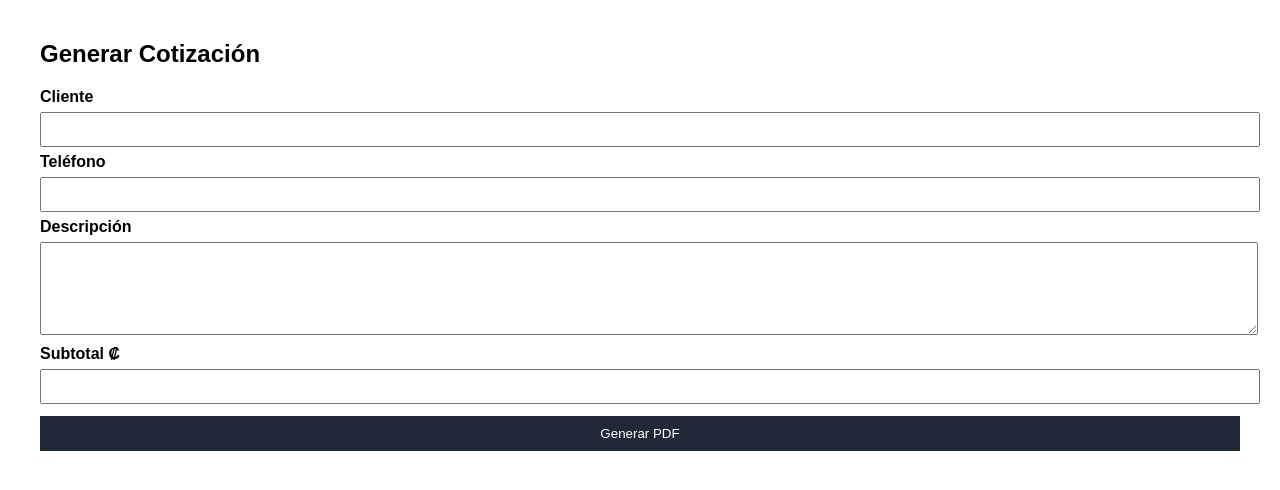
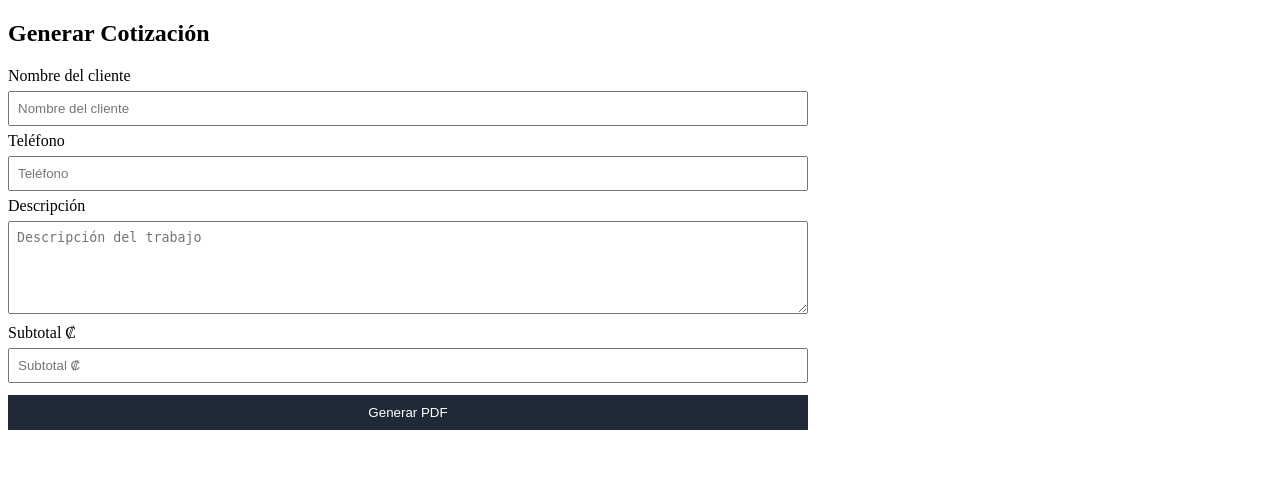
Before and after one commit to heyjuanma/cotizaciones-flask, a Flask app: page / in a window 1280 px wide. Shown: the top 490 px of the page. Run offline with Flask 3, Linux system fonts and the light colour scheme.

Commit message:
Update formulario.html

```diff
--- a/templates/formulario.html
+++ b/templates/formulario.html
@@ -1,33 +1,46 @@
 <!DOCTYPE html>
 <html>
 <head>
-    <title>Cotización</title>
+    <meta charset="utf-8"/>
+    <title>Generar Cotización</title>
     <style>
-        body { font-family: Arial; margin: 40px; }
-        input, textarea, button { width: 100%; padding: 8px; margin: 6px 0; }
-        button { background: #1f2937; color: white; border: none; padding: 10px; cursor: pointer;}
-        label { font-weight: bold; }
+        body { font-family: Arial, margin: 30px; max-width: 800px; }
+        input, textarea, button { width: 100%; padding: 8px; margin: 6px 0; box-sizing: border-box; }
+        button { background: #1f2937; color: white; border: none; padding: 10px; cursor: pointer; }
+        .mensaje { background: #e6ffed; border: 1px solid #2ecc71; padding: 10px; margin: 10px 0; }
+        .error { background: #ffe6e6; border: 1px solid #e74c3c; padding: 10px; margin: 10px 0; }
+        .download { margin-top: 12px; display:inline-block; padding:10px 14px; background:#2563eb; color:#fff; text-decoration:none; border-radius:4px;}
     </style>
 </head>
 <body>
+    <h2>Generar Cotización</h2>
 
-<h2>Generar Cotización</h2>
+    {% if mensaje %}
+        <div class="mensaje">{{ mensaje }}</div>
+    {% endif %}
 
-<form method="post">
-    <label>Cliente</label>
-    <input name="cliente" required>
+    {% if download_url %}
+        <div>
+            <strong>Contrato:</strong> {{ contrato }}<br>
+            <strong>Cliente:</strong> {{ cliente }}<br>
+            <a class="download" href="{{ download_url }}" target="_blank" rel="noopener">Descargar PDF (se abre en nueva pestaña)</a>
+        </div>
+    {% endif %}
 
-    <label>Teléfono</label>
-    <input name="telefono" required>
+    <form method="post">
+        <label>Nombre del cliente</label>
+        <input name="cliente" placeholder="Nombre del cliente" required>
 
-    <label>Descripción</label>
-    <textarea name="descripcion" rows="5" required></textarea>
+        <label>Teléfono</label>
+        <input name="telefono" placeholder="Teléfono" required>
 
-    <label>Subtotal ₡</label>
-    <input type="number" step="0.01" name="subtotal" required>
+        <label>Descripción</label>
+        <textarea name="descripcion" rows="5" placeholder="Descripción del trabajo" required></textarea>
 
-    <button>Generar PDF</button>
-</form>
+        <label>Subtotal ₡</label>
+        <input type="number" step="0.01" name="subtotal" placeholder="Subtotal ₡" required>
 
+        <button>Generar PDF</button>
+    </form>
 </body>
 </html>
```
